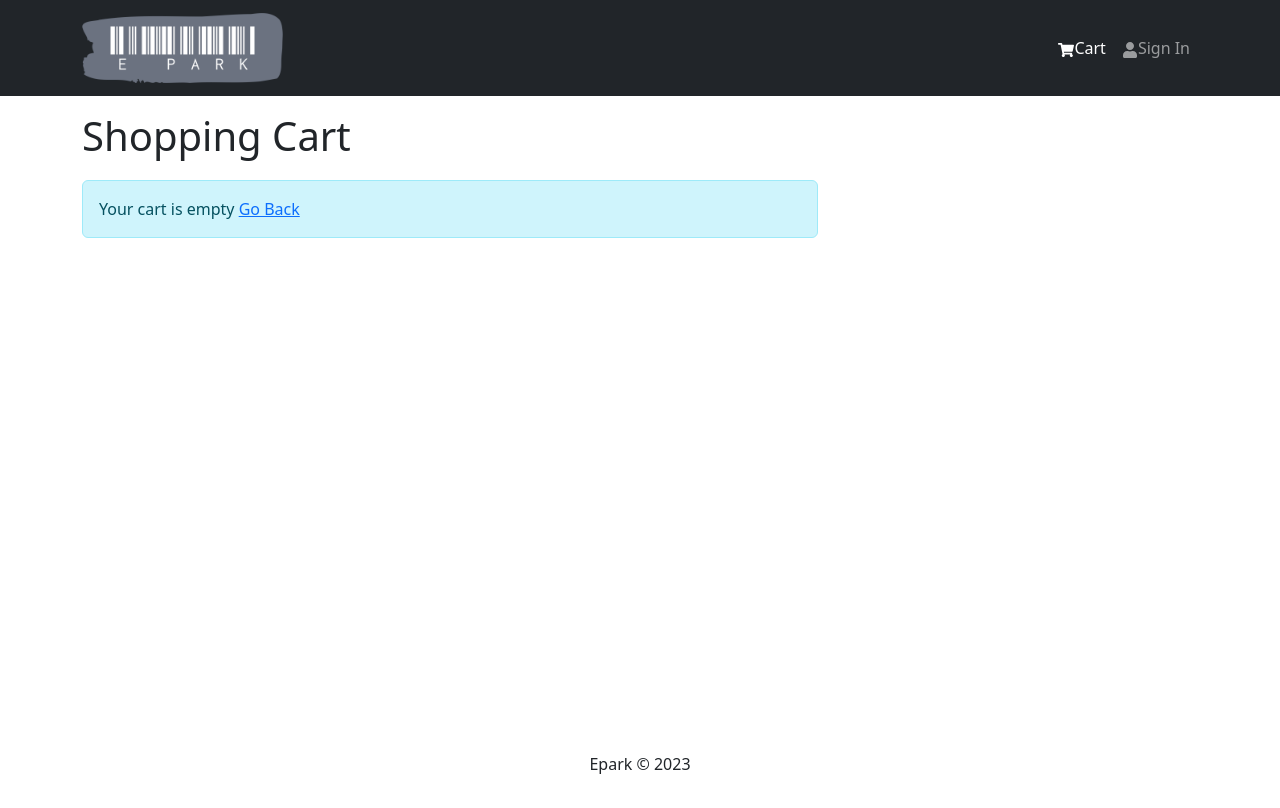
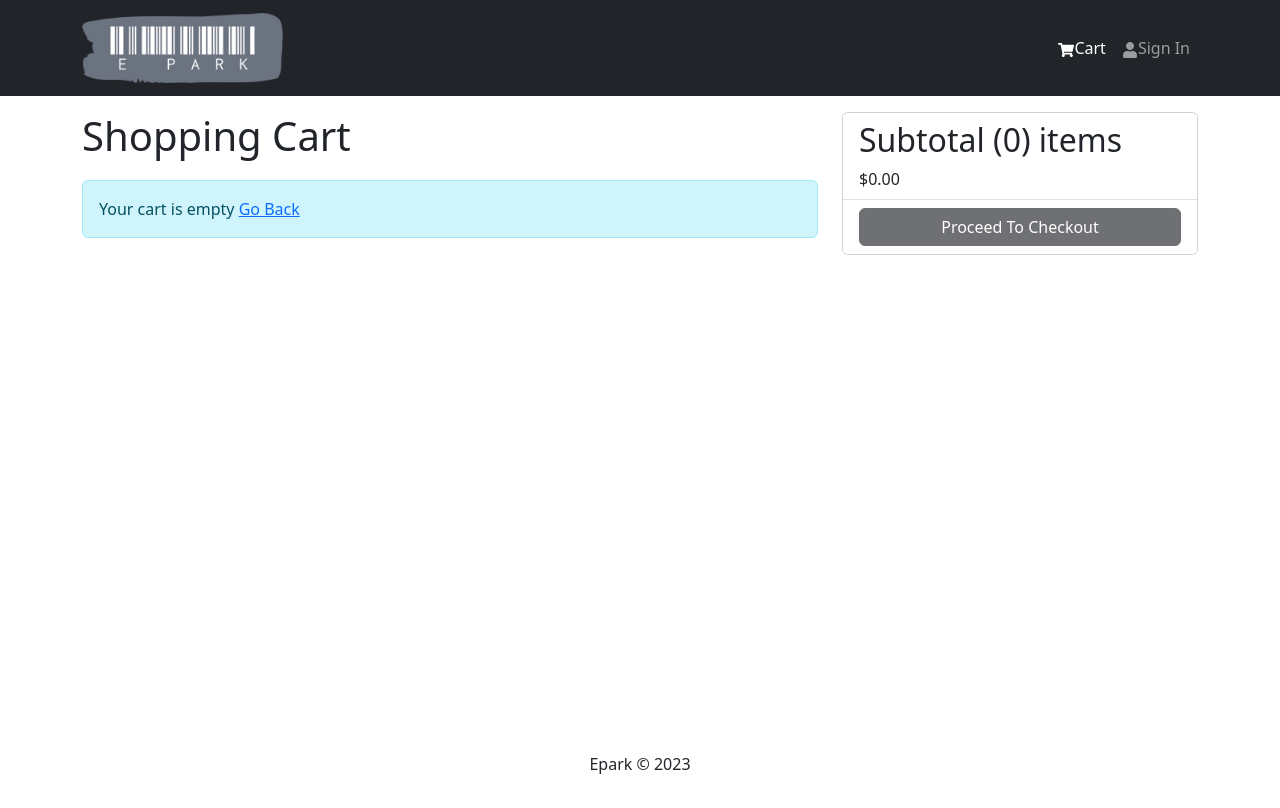
Before and after one commit to Bharatpanwar4/Epark, a React (Vite) app in the folder Frontend/: page /cart in a window 1280 px wide. Built offline with nearby package versions, Linux system fonts and the light colour scheme.

Commit message:
displayed item name,qty,subotal of all and addToCartHandler functionality to change the no. of qty in cart item.

```diff
--- a/Frontend/src/pages/CartPage.jsx
+++ b/Frontend/src/pages/CartPage.jsx
@@ -1,5 +1,6 @@
 import { Link, useNavigate } from "react-router-dom";
 import { useDispatch, useSelector } from "react-redux";
+import { addToCart } from "../slices/cartSlice";
 import {
   Row,
   Col,
@@ -17,6 +18,9 @@
   const dispatch = useDispatch();
   const cart = useSelector((state) => state.cart);
   const { cartItems } = cart;
+  const addToCartHandler = async(product,qty)=>{
+dispatch(addToCart({...product,qty}))
+  }
   return (
     <Row>
       <Col md={8}>
@@ -26,8 +30,66 @@
             Your cart is empty <Link to="/">Go Back</Link>
           </Message>
         ) : (
-          <ListGroup variant="flush">Items</ListGroup>
+          <ListGroup variant="flush">
+            {cartItems.map((item) => (
+              <ListGroup.Item key={item._id}>
+                <Row>
+                  <Col md={2}>
+                    <Image src={item.image} alt={item.name} fluid rounded />
+                  </Col>
+                  <Col md={3}>
+                    <Link to={`/product/${item._id}`}>{item.name}</Link>
+                  </Col>
+                  <Col md={2}>${item.price}</Col>
+                  <Col md={2}>
+                    <Form.Control
+                      as="select"
+                      value={item.qty}
+                      onChange={(e) =>addToCartHandler(item,Number(e.target.value))}
+                    >
+                      {[...Array(item.countInStock).keys()].map((x) => (
+                        <option key={x + 1} value={x + 1}>
+                          {x + 1}
+                        </option>
+                      ))}
+                    </Form.Control>
+                  </Col>
+
+                  <Col md={2}>
+                    <Button type="button" variant="light">
+                      <FaTrash />
+                    </Button>
+                  </Col>
+                </Row>
+              </ListGroup.Item>
+            ))}
+          </ListGroup>
         )}
+      </Col>
+      <Col md={4}>
+        <Card>
+          <ListGroup variant="flush">
+            <ListGroup.Item>
+              <h2>
+                Subtotal ({cartItems.reduce((acc, item) => acc + item.qty, 0)})
+                items
+              </h2>
+              $
+              {cartItems
+                .reduce((acc, item) => acc + item.qty * item.price, 0)
+                .toFixed(2)}
+            </ListGroup.Item>
+            <ListGroup.Item>
+              <Button
+                type="button"
+                className="btn-dark btn-block w-100"
+                disabled={cartItems.length === 0}
+              >
+                Proceed To Checkout
+              </Button>
+            </ListGroup.Item>
+          </ListGroup>
+        </Card>
       </Col>
     </Row>
   );
```
